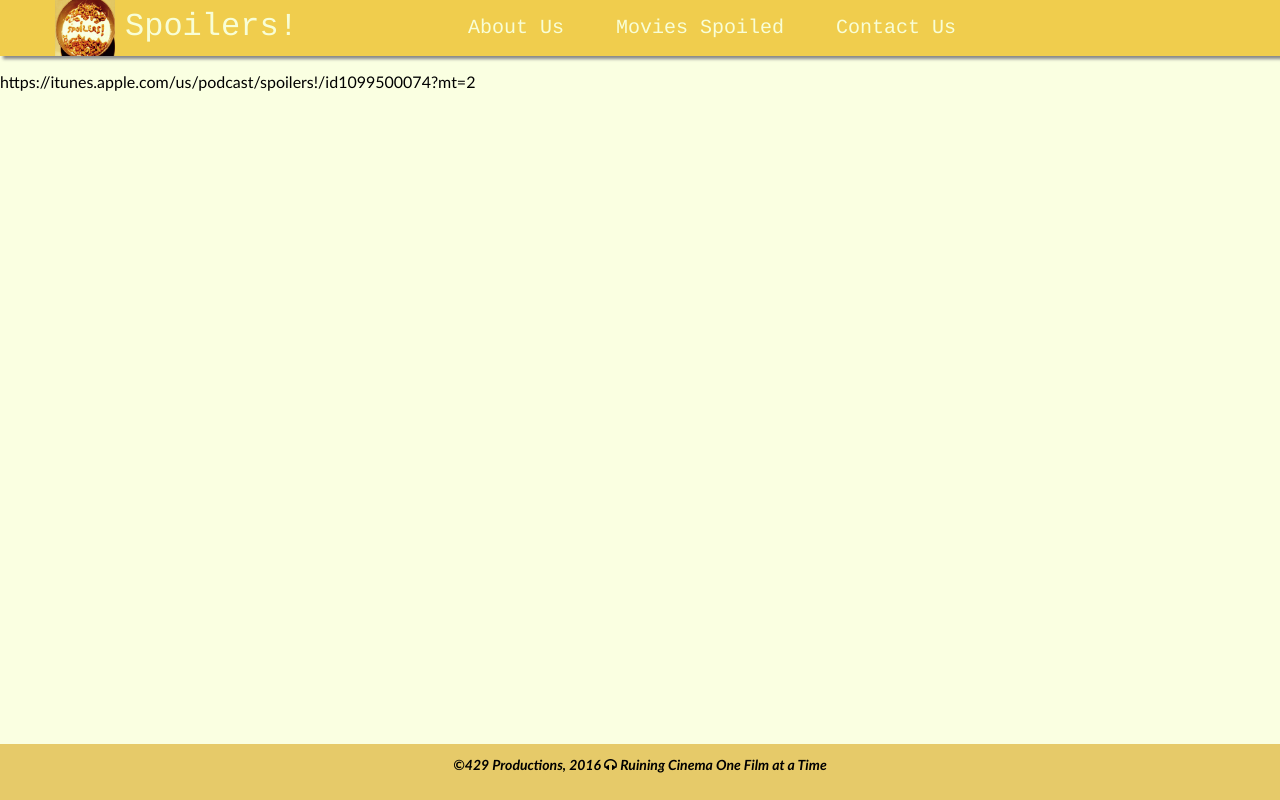
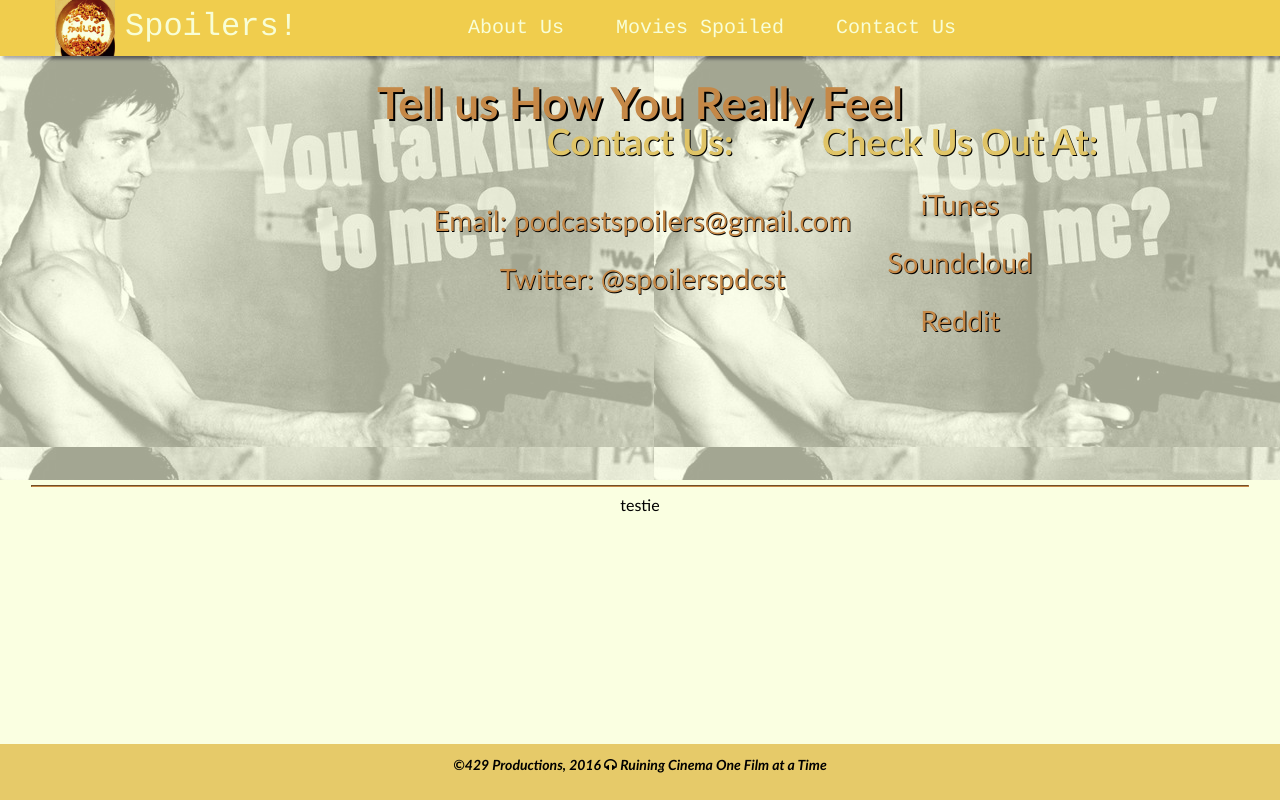
Before and after one commit to Vinsanety/Q1-Project-Spoilers-Podcast, a plain HTML site: page contact.html in a window 1280 px wide. Drawn offline with Linux system fonts and the light colour scheme.

Commit message:
End of Friday and end of project week commit. Lots of styling done and lots to still style

```diff
--- a/contact.html
+++ b/contact.html
@@ -19,11 +19,26 @@
       </div>
     </header>
   <main>
-    <div>
-      <!-- later add this itunes link to contact page, leaving here now as now -->
-      <p>https://itunes.apple.com/us/podcast/spoilers!/id1099500074?mt=2</p>
+    <div id='topDiv'>
+      <div id='backgroundPic'>
+      </div>
+      <h1>Tell us How You Really Feel</h1>
+      <div id='leftTop'>
+        <h3 id='contactHeader'>Contact Us:</h3>
+        <p id='email'>Email: podcastspoilers@gmail.com</p>
+        <p id='twitter'>Twitter: @spoilerspdcst</p>
+      </div>
+      <div id='rightTop'>
+        <h3 id='linksHeader'>Check Us Out At:</h3>
+        <a class='divLinks' id='iTunesLink' target='blank' href='https://itunes.apple.com/us/podcast/spoilers!/id1099500074?mt=2'>iTunes</a>
+        <a class='divLinks' id='soundcloudLink' target='blank' href='https://soundcloud.com/spoilers-105018977/'>Soundcloud</a>
+        <a class='divLinks' id='redditLink' target='blank' href='https://www.reddit.com/user/podcastspoilers'>Reddit</a>
+      </div>
     </div>
-
+    <div id='bottomDiv'>
+      <hr>
+      testie
+    </div>
   </main>
   <footer>
     <p id='footerText'> &copy;429 Productions, 2016 <i class="fa fa-headphones" aria-hidden="true"></i> Ruining Cinema One Film at a Time</p>
--- a/css/contact.css
+++ b/css/contact.css
@@ -77,8 +77,99 @@ div {
   align-items: center;
 }
 
-
-
+#topDiv{
+  width:100%;
+  height: 53vh;
+  position: relative;
+  z-index: 1;
+}
+#backgroundPic{
+  margin: 0;
+  width:100%;
+  height: 53vh;
+  background-image: url('/images/you-talking-to-me.jpg');
+  opacity: .35;
+  position: absolute;
+  z-index: -1;
+}
+#topDiv h1{
+  font-size: 44px;
+  text-align: center;
+  margin: 20px 0 0 0;
+  color: #C58847;
+  text-shadow: 2px 2px black;
+}
+#leftTop{
+  width: 50%;
+  height: inherit;
+  position: absolute;
+  margin-top: -57px;
+}
+#contactHeader{
+  font-size: 36px;
+  margin: 15vh 0 0 0;
+  color: #E0C466;
+  text-shadow: 1px 1px black;
+}
+#email{
+  font-size: 28px;
+  margin: 5vh 0 0 5px;
+  color: #C58847;
+  text-shadow: .75px .75px black;
+}
+#twitter{
+  font-size: 28px;
+  margin: 3vh 0 0 5px;
+  color: #C58847;
+  text-shadow: .75px .75px black;
+}
+#rightTop{
+  width: 50%;
+  height: inherit;
+  position: absolute;
+  margin-left: 50%;
+  margin-top: -57px;
+}
+#linksHeader{
+  font-size: 36px;
+  margin: 15vh 0 0 0;
+  color: #E0C466;
+  text-shadow: 1px 1px black;
+}
+#iTunesLink{
+  color: black;
+  margin: 3vh 0 0 0;
+  font-size: 28px;
+  color: #C58847;
+  text-shadow: 1px 1px black;
+}
+#iTunesLink:hover{
+  color:black;
+}
+#soundcloudLink{
+  color: black;
+  margin: 3vh 0 0 0;
+  font-size: 28px;
+  color: #C58847;
+  text-shadow: 1px 1px black;
+}
+#redditLink{
+  color: black;
+  margin: 3vh 0 0 0;
+  font-size: 28px;
+  color: #C58847;
+  text-shadow: 1px 1px black;
+}
+hr{
+  width: 95%;
+  border-width: 1.5px;
+  border-color: #C58847;
+  margin-top: 5px;
+}
+#bottomDiv{
+  width: 100%;
+  height: 33vh;
+}
 
 
 footer{
```
Also changed, not shown: tracks.html (+3 -3 lines), images/you-talking-to-me.jpg (added).
